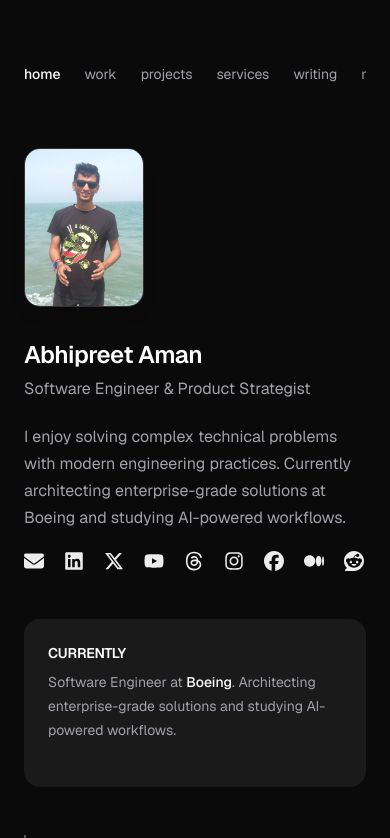
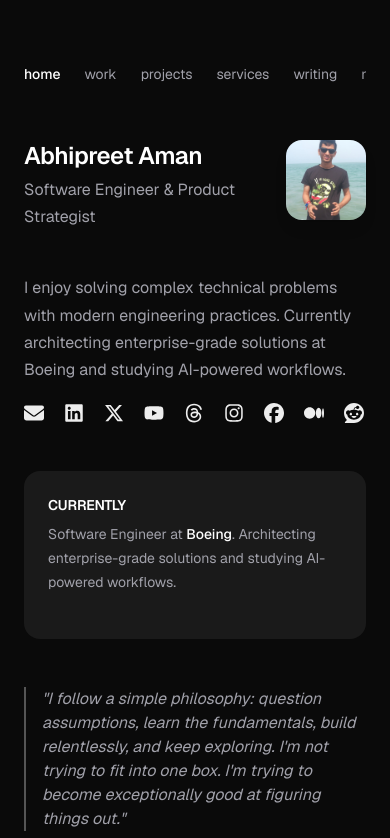
Before and after one commit to AbhipreetAman/personal-portfolio, a Next.js app: page / in a window 390 px wide. Shown: the top 838 px of the page. Built offline with nearby package versions, Linux system fonts and the light colour scheme.

Commit message:
fix: refactor header layout for responsive mobile profile picture alignment

```diff
--- a/src/app/page.tsx
+++ b/src/app/page.tsx
@@ -6,10 +6,25 @@ import NextStep from "@/components/NextStep";
 export default function Home() {
   return (
     <div className="prose fade-in">
-      <header className="mb-12 flex flex-col-reverse sm:flex-row sm:justify-between sm:items-start gap-8">
+      <header className="mb-12">
+        <div className="flex flex-row justify-between items-start gap-6 mb-6">
+          <div>
+            <h1 className="text-2xl font-semibold mb-1 text-white">Abhipreet Aman</h1>
+            <p className="text-[#a1a1aa] m-0">Software Engineer & Product Strategist</p>
+          </div>
+          <div className="shrink-0">
+            <Image
+              src="/profile.jpg"
+              alt="Abhipreet Aman"
+              width={100}
+              height={100}
+              className="rounded-2xl object-cover shadow-lg m-0 w-[80px] h-[80px] sm:w-[120px] sm:h-[120px]"
+              priority
+            />
+          </div>
+        </div>
+
         <div>
-          <h1 className="text-2xl font-semibold mb-1 text-white">Abhipreet Aman</h1>
-          <p className="text-[#a1a1aa] mb-4">Software Engineer & Product Strategist</p>
           <p className="text-[#a1a1aa] mb-6 leading-relaxed max-w-lg">
             I enjoy solving complex technical problems with modern engineering practices.
             Currently architecting enterprise-grade solutions at Boeing and studying AI-powered workflows.
@@ -43,17 +58,6 @@ export default function Home() {
               <FaReddit size={20} />
             </a>
           </div>
-        </div>
-
-        <div className="shrink-0 mt-2 sm:mt-0">
-          <Image
-            src="/profile.jpg"
-            alt="Abhipreet Aman"
-            width={120}
-            height={120}
-            className="rounded-2xl object-cover border border-[#333] shadow-lg m-0"
-            priority
-          />
         </div>
       </header>
 
```
